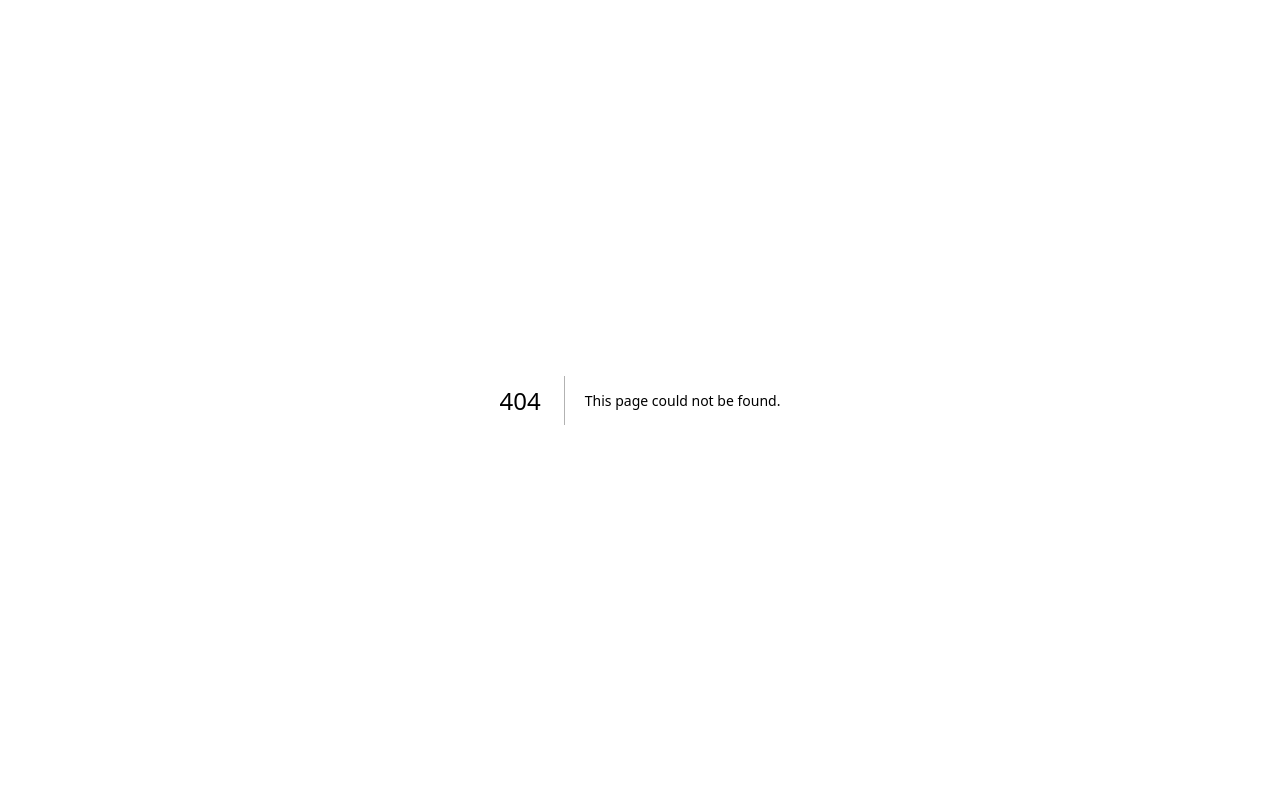
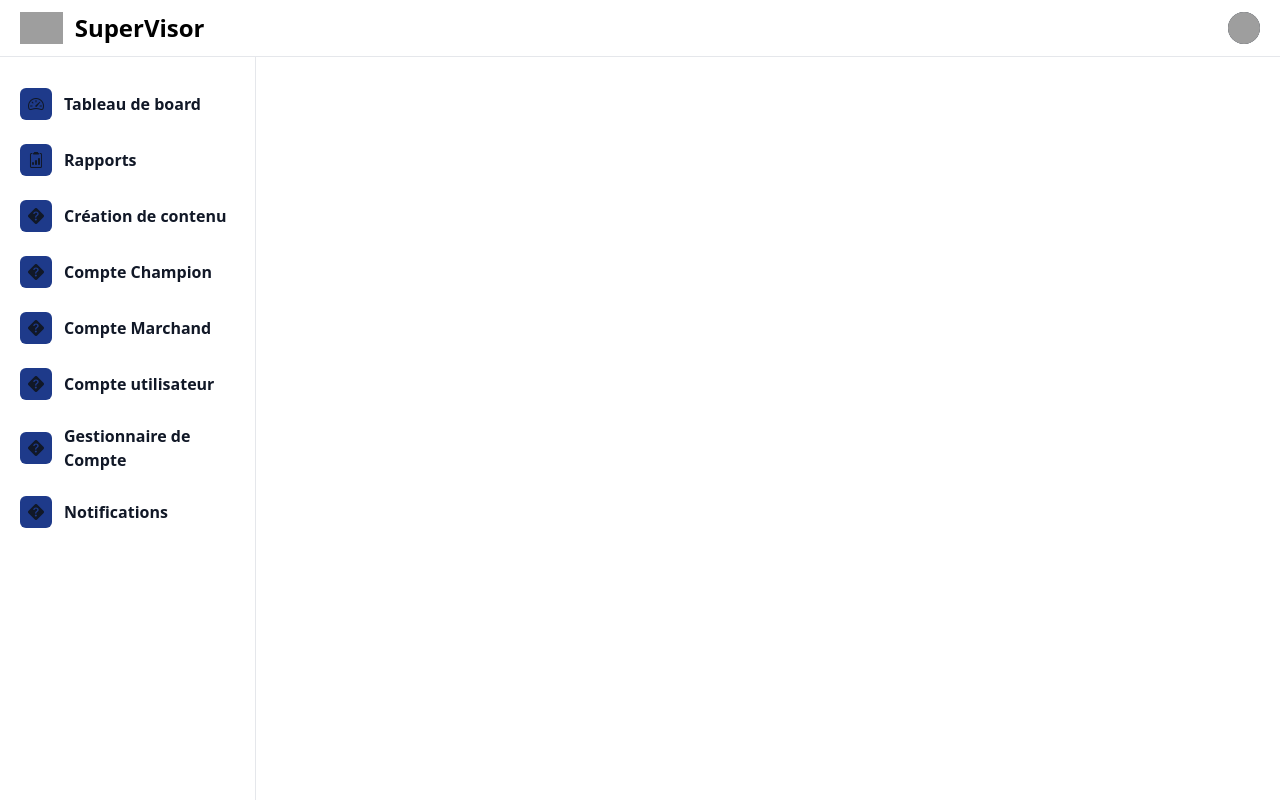
Before and after one commit to Adonislab/allogroupweb, a Next.js app: page /chat in a window 1280 px wide. Before the commit this address had no page. Built offline with nearby package versions, Linux system fonts and the light colour scheme; grey boxes are pictures that could not be loaded.

Commit message:
Ajout des taches du tableau de board

```diff
--- /dev/null
+++ b/pages/champion.jsx
@@ -0,0 +1,113 @@
+import DashLayout from "./components/layout/dashboardLayout";
+import { register_user } from '@/services';
+import Link from 'next/link';
+import React, { useState } from 'react'
+import { ToastContainer, toast } from 'react-toastify';
+import 'react-toastify/dist/ReactToastify.css';
+import Image from 'next/image'
+import { Avatar } from "@material-tailwind/react";
+
+export default function champion() {
+    const [formData, setFormData] = useState({ phoneNumber: "", email: "", name:"", });
+
+
+    const handleSubmit = async (e) => {
+        e.preventDefault();
+        console.log(formData)
+
+        const { password, password2 } = formData;
+
+        if (password !== password2) {
+            toast.error("Les mots de passe ne correspondent pas");
+        } else if (password.length < 6 || password2.length < 6) {
+            toast.error("Les mots de passe doivent avoir au moins six caractères");
+        } else {
+            const res = await register_user(formData);
+            if (res.success) {
+                toast.success(res.message);
+            } else {
+                toast.error(res.message);
+            }
+        }
+    };
+
+  return (
+    <DashLayout>
+        <div className="p-4 border- border-gray-20 border-dashe rounded-lg dark:border-gray-700 mt-14">
+
+
+
+            <div className="flex items-center justify-center h-24 rounded bg-gray-50 dark:bg-blue-500">
+                <Image
+                    src={Avatar}
+                    width={500}
+                    height={500}
+                    alt="Avatar de l'utilisateur"
+                    className="w-16 h-16 rounded-full border-4 border-white-500 dark:border-white"
+                />
+
+                <p className="text-2xl text-white-400 dark:text-white">
+                    Merci !!! Sans vous pas de Allô Group pour cette cause travaillons ensemble. Vous pouvez
+                    commencer avec la création de votre compte.
+                </p>
+            </div>
+
+            <form onSubmit={handleSubmit} className="bg-blue-500  space-y-4 md:space-y-6 " action="#">
+                <div className='text-left'>
+                    <label htmlFor="name" className="block mb-2 text-2xl font-medium text-indigo-700 dark:text-white">Votre prénom</label>
+                    <input onChange={(e) => setFormData({ ...formData, email: e.target.value })} type="text" name="name" id="name" className="bg-indigo-50 border border-indigo-300 text-indigo-700 sm:text-sm rounded-lg focus:ring-primary-600 focus:border-white-600 block w-full p-2.5 dark:bg-indigo-700 dark:border-indigo-600 dark:placeholder-indigo-400 dark:text-white dark:focus:ring-blue-500 dark:focus:border-white-500" placeholder="John" required="" />
+                </div>
+
+                <div className='text-left'>
+                    <label htmlFor="email" className="block mb-2 text-2xl font-medium text-indigo-700 dark:text-white">Votre email</label>
+                    <input onChange={(e) => setFormData({ ...formData, email: e.target.value })} type="email" name="email" id="email" className="bg-indigo-50 border border-indigo-300 text-indigo-700 sm:text-sm rounded-lg focus:ring-primary-600 focus:border-primary-600 block w-full p-2.5 dark:bg-indigo-700 dark:border-indigo-600 dark:placeholder-indigo-400 dark:text-white dark:focus:ring-blue-500 dark:focus:border-blue-500" placeholder="name@company.com" required="" />
+                </div>
+
+
+                <label for="dropzone-file" className="flex flex-col items-center justify-center w-full h-64 border-2 border-gray-300 border-dashed rounded-lg cursor-pointer bg-gray-500 dark:hover:bg-bray-800 dark:bg-gray-100 hover:bg-gray-100 dark:border-gray-600 dark:hover:border-gray-200 dark:hover:bg-gray-200">
+                    <div className="flex flex-col items-center justify-center pt-5 pb-6">
+                            <svg className="w-8 h-8 mb-4 text-gray-500 dark:text-gray-400" aria-hidden="true" xmlns="http://www.w3.org/2000/svg" fill="none" viewBox="0 0 20 16">
+                                <path stroke="currentColor" stroke-linecap="round" stroke-linejoin="round" stroke-width="2" d="M13 13h3a3 3 0 0 0 0-6h-.025A5.56 5.56 0 0 0 16 6.5 5.5 5.5 0 0 0 5.207 5.021C5.137 5.017 5.071 5 5 5a4 4 0 0 0 0 8h2.167M10 15V6m0 0L8 8m2-2 2 2" />
+                            </svg>
+                            <p className="mb-2 text-sm text-gray-500 dark:text-gray-400"><span className="font-semibold">Téléversez votre photo</span> ou glissez et dépossez</p>
+                            <p className="text-xs text-gray-500 dark:text-gray-400">SVG, PNG, JPG or GIF (MAX. 800x400px)</p>
+                    </div>
+                    <input id="dropzone-file" type="file" className="hidden" />
+
+                        <div className="w-3/4 mx-auto bg-gray-200 rounded-full dark:bg-gray-600">
+                                <div className="bg-orange-400 text-xs font-medium text-blue-100 text-center p-0.5 leading-none rounded-full" style={{width: "45%"}}> 45%</div>
+                            </div>
+                        <div className="mt-8">
+
+                        <button type="submit" className="text-white bg-gradient-to-br from-purple-600 to-blue-500 hover:bg-gradient-to-bl focus:ring-4 focus:outline-none focus:ring-blue-300 dark:focus:ring-blue-800 font-medium rounded-lg text-sm px-5 py-2.5 text-center mr-2 mb-2">Process</button>
+                        </div>
+                        {/* <button type="button" className="text-gray-900 bg-white border border-gray-300 focus:outline-none hover:bg-gray-100 focus:ring-4 focus:ring-gray-200 font-medium rounded-lg text-sm px-5 py-2.5 mr-2 mb-2 dark:bg-gray-800 dark:text-white dark:border-gray-600 dark:hover:bg-gray-700 dark:hover:border-gray-600 dark:focus:ring-gray-700">Light</button> */}
+                </label>
+
+                <div className='text-left'>
+                    <label htmlFor="champion" className="block mb-2 text-2xl font-medium text-indigo-700 dark:text-white">J'aimerais être un champion</label>
+
+                    <select
+                        onChange={(e) => setFormData({ ...formData, champion: e.target.value })}
+                        name="champion"
+                        id="champion"
+                        className="bg-indigo-50 border border-indigo-300 text-indigo-700 text-2xlrounded-lg focus:ring-primary-600 focus:border-primary-600 block w-full p-2.5 dark:bg-indigo-700 dark:border-indigo-600 dark:placeholder-indigo-400 dark:text-white dark:focus:ring-blue-500 dark:focus:border-blue-500"
+                        required=""
+                    >
+                        <option value="">Sélectionnez une option</option>
+                        <option value="oui">Oui, je veux être un champion</option>
+                        <option value="non">Non, je ne veux pas etre un champion</option>
+                    </select>
+                </div>
+
+                <button type="submit" className="w-full text-white bg-indigo-600 hover:bg-primary-700 focus:ring-4 focus:outline-none focus:ring-primary-300 font-medium rounded-lg text-2xl px-5 py-2.5 text-center dark:bg-primary-600 dark:hover:bg-primary-700 dark:focus:ring-primary-800">Etre champion</button>
+
+                <p className="text-2xl font-light text-white dark:text-indigo-400">
+                    Je suis un champion  <Link href="/connexion" className="font-medium text-white hover:underline dark:text-primary-500">Connexion</Link>
+                </p>
+            </form>
+        </div>
+
+    </DashLayout>
+  )
+}
--- /dev/null
+++ b/pages/chat.jsx
@@ -0,0 +1,9 @@
+import DashLayout from "./components/layout/dashboardLayout";
+
+export default function Chat() {
+  return (
+    <DashLayout>
+      {/* Le contenu de votre composant Chat ici */}
+    </DashLayout>
+  );
+}
--- a/pages/components/partials/sidebar.jsx
+++ b/pages/components/partials/sidebar.jsx
@@ -3,17 +3,42 @@ import Link from "next/link";
 function Sidebar() {
     const items = [
         {
-            name: 'Dashboard',
+            name: 'Tableau de board',
             url: '/dashboard',
             icon: "speedometer2"},
          {
-            name: "Repports",
+            name: "Rapports",
             url: "/repports",
             icon: "clipboard2-data"
          },
          {
-            name: "AskOn",
-            url: "/ask",
+            name: "Création de contenu",
+            url: "/chat",
+            icon: "question-diamond-fill"
+         },
+         {
+            name: "Compte Champion",
+            url: "/champion",
+            icon: "question-diamond-fill"
+         },
+         {
+            name: "Compte Marchand",
+            url: "/marchand",
+            icon: "question-diamond-fill"
+         },
+         {
+            name: "Compte utilisateur",
+            url: "/users",
+            icon: "question-diamond-fill"
+         },
+         {
+            name: "Gestionnaire de Compte",
+            url: "/setting",
+            icon: "question-diamond-fill"
+         },
+         {
+            name: "Notifications",
+            url: "/notification",
             icon: "question-diamond-fill"
          },
     ]
--- /dev/null
+++ b/pages/marchand.jsx
@@ -0,0 +1,9 @@
+import DashLayout from "./components/layout/dashboardLayout";
+
+export default function marchand() {
+  return (
+    <DashLayout>
+      {/* Le contenu de votre composant Chat ici */}
+    </DashLayout>
+  )
+}
--- /dev/null
+++ b/pages/notification.jsx
@@ -0,0 +1,9 @@
+import DashLayout from "./components/layout/dashboardLayout";
+
+export default function notification() {
+  return (
+    <DashLayout>
+      {/* Le contenu de votre composant Chat ici */}
+    </DashLayout>
+  )
+}
--- /dev/null
+++ b/pages/setting.jsx
@@ -0,0 +1,9 @@
+import DashLayout from "./components/layout/dashboardLayout";
+
+export default function setting() {
+  return (
+    <DashLayout>
+      {/* Le contenu de votre composant Chat ici */}
+    </DashLayout>
+  )
+}
--- /dev/null
+++ b/pages/users.jsx
@@ -0,0 +1,9 @@
+import DashLayout from "./components/layout/dashboardLayout";
+
+export default function users() {
+  return (
+    <DashLayout>
+      {/* Le contenu de votre composant Chat ici */}
+    </DashLayout>
+  )
+}
```
